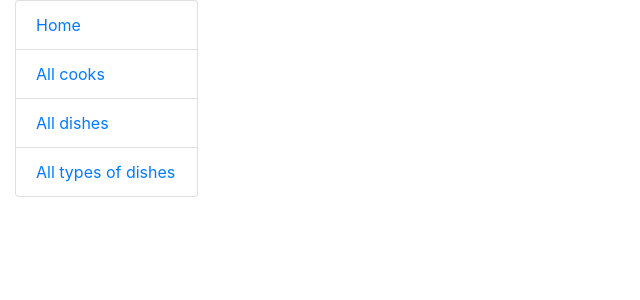
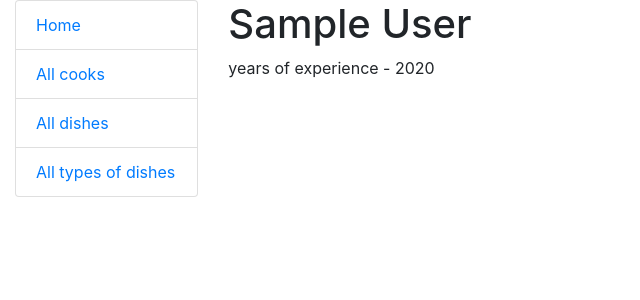
Before and after one commit to Yurii-Durden/kitchen-service, a Django app: page /cooks/1 in a window 1280 px wide. Shown: the top 300 px of the page, without its empty margins (0-640 px from the left). Run offline with Django 5.2, Linux system fonts and the light colour scheme; tables that the repository leaves empty hold one stand-in row (values such as "Sample post").

Commit message:
add short info about cook in content block cook_detail.html

```diff
--- a/templates/kitchenflow/cook_detail.html
+++ b/templates/kitchenflow/cook_detail.html
@@ -1 +1,8 @@
 {% extends "base.html" %}
+
+{% block content %}
+  <h1>
+    {{ cook.first_name }} {{ cook.last_name }}
+  </h1>
+  <p>years of experience - {{ cook.years_of_experience }}</p>
+{% endblock %}
```
